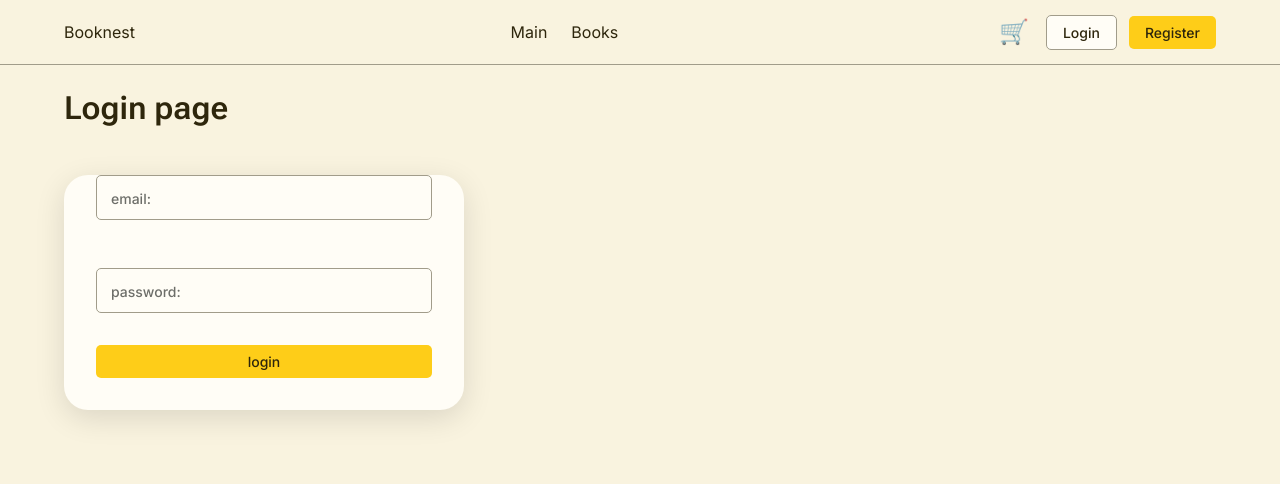
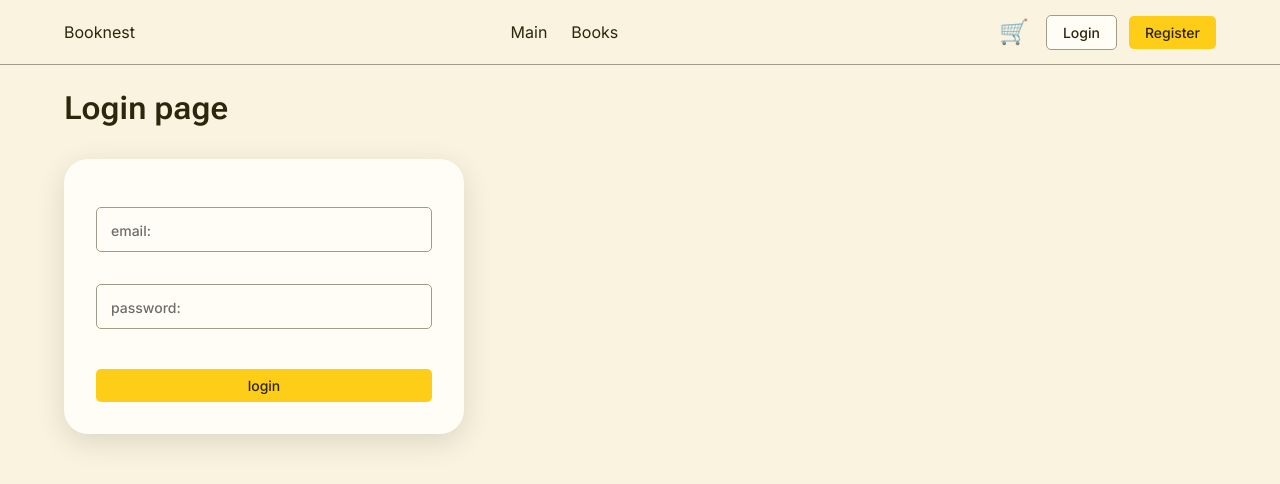
Before and after one commit to murad-proger/booknest, a Next.js app: page /login in a window 1280 px wide. Shown: the top 484 px of the page. Built offline with nearby package versions, Linux system fonts and the light colour scheme; no server answers.

Commit message:
refactor: extract shared authForm.module.css from login/register

```diff
--- a/src/app/login/page.tsx
+++ b/src/app/login/page.tsx
@@ -1,6 +1,6 @@
 "use client";
 
-import styles from "./login.module.css";
+import styles from "@/styles/authForm.module.css";
 
 import { useActionState, useEffect } from "react";
 import { useRouter } from "next/navigation";
--- a/src/app/register/page.tsx
+++ b/src/app/register/page.tsx
@@ -1,6 +1,6 @@
 "use client"
 
-import styles from "./register.module.css"
+import styles from "@/styles/authForm.module.css";
 
 import { register, type RegisterState } from "@/actions/auth";
 import { useActionState } from "react";
--- a/src/app/register/register.module.css
+++ /dev/null
@@ -1,56 +0,0 @@
-.form {
-  width: 100%;
-  max-width: 400px;
-  background: var(--color-surface);
-  border-radius: var(--radius-media);
-  padding: 0 var(--space-6) var(--space-6);
-  box-shadow: 0 8px 30px var(--color-shadow);
-}
-
-.field {
-  position: relative;
-  display: flex;
-  flex-direction: column;
-  gap: var(--space-2);
-  margin: var(--space-7) 0 var(--space-5);
-}
-
-.field span {
-  position: absolute;
-  top: 15px;
-  left: 15px;
-  color: var(--color-text-muted);
-  font-size: 14px;
-  font-weight: 500;
-  transition: top 0.3s linear, left 0.3s linear;
-}
-
-.field:has(input:not(:placeholder-shown)) span,
-.field:focus-within span {
-  top: -25px;
-  left: 0;
-  text-transform: capitalize;
-}
-
-.field input {
-  width: 100%;
-  padding: var(--space-3) 14px;
-  border: 1px solid var(--color-disabled);
-  border-radius: var(--radius-control);
-  background: var(--color-surface);
-  color: var(--color-text);
-  font-size: 15px;
-  box-sizing: border-box;
-  transition: border-color 0.15s ease, box-shadow 0.15s ease;
-}
-
-.field input:focus {
-  outline: none;
-  border-color: var(--color-accent);
-  box-shadow: 0 0 0 3px color-mix(in srgb, var(--color-accent) 30%, transparent);
-}
-
-.button {
-  width: 100%;
-  margin-top: var(--space-2);
-}
--- a/src/app/login/login.module.css
+++ b/src/styles/authForm.module.css
@@ -1,9 +1,12 @@
 .form {
+  display: flex;
+  flex-direction: column;
+  row-gap: var(--space-6);
   width: 100%;
   max-width: 400px;
   background: var(--color-surface);
   border-radius: var(--radius-media);
-  padding: 0 var(--space-6) var(--space-6);
+  padding: var(--space-7) var(--space-6) var(--space-6);
   box-shadow: 0 8px 30px var(--color-shadow);
 }
 
@@ -12,7 +15,6 @@
   display: flex;
   flex-direction: column;
   gap: var(--space-2);
-  margin: var(--space-7) 0 var(--space-5);
 }
 
 .field span {
@@ -35,19 +37,7 @@
 .field input {
   width: 100%;
   padding: var(--space-3) 14px;
-  border: 1px solid var(--color-disabled);
-  border-radius: var(--radius-control);
-  background: var(--color-surface);
-  color: var(--color-text);
   font-size: 15px;
-  box-sizing: border-box;
-  transition: border-color 0.15s ease, box-shadow 0.15s ease;
-}
-
-.field input:focus {
-  outline: none;
-  border-color: var(--color-accent);
-  box-shadow: 0 0 0 3px color-mix(in srgb, var(--color-accent) 30%, transparent);
 }
 
 .button {
```
